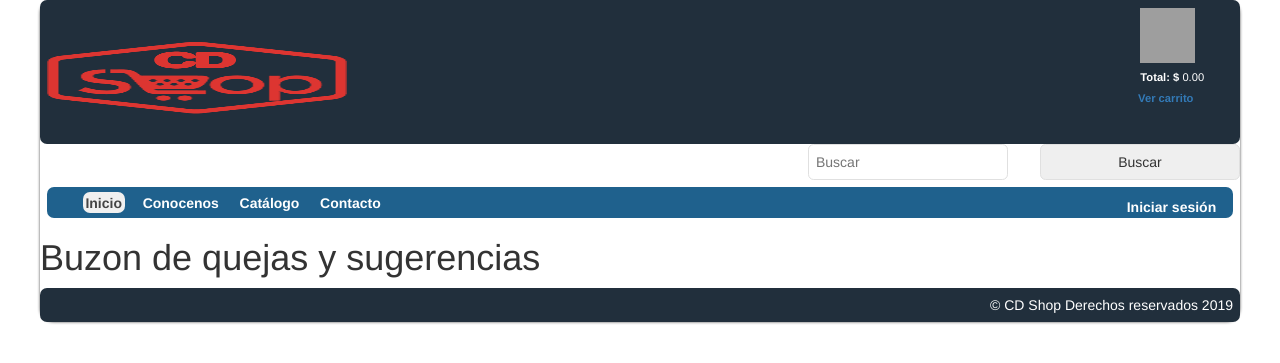
After one commit to IngCampos/tienda, a CodeIgniter app: page /tienda/index.php/principal/buzon in a window 1280 px wide. The commit adds this page. Shown: the top 363 px of the page. Run offline with CodeIgniter, Linux system fonts and the light colour scheme; grey boxes are pictures that could not be loaded.

Commit message:
Agregacion panel buzon
Se moveran el buzon de quejas y sugerencias de la parte de admi a la parte de buzon

```diff
--- a/application/controllers/principal.php
+++ b/application/controllers/principal.php
@@ -35,6 +35,14 @@ class Principal extends CI_Controller
 		$data["menu_current"] = "index";
 		$data["total"] = $this->carrito->get_total();
 		$data["content"] = "estadisticas";
+		$this->load->view("template", $data);
+	}
+
+	public function buzon()
+	{
+		$data["menu_current"] = "index";
+		$data["total"] = $this->carrito->get_total();
+		$data["content"] = "buzon";
 		$this->load->view("template", $data);
 	}
 
--- /dev/null
+++ b/application/views/buzon.php
@@ -0,0 +1 @@
+<h1>Buzon de quejas y sugerencias</h1>
--- a/application/views/template/menu.php
+++ b/application/views/template/menu.php
@@ -21,6 +21,8 @@
 		<?php if($usuario->nombre=="admin1"){ ?>
 		<?php echo '<li><a href="http://localhost/tienda/principal/administrar">Administrar<a/></li>'?>
 		<?php echo '<li><a href="http://localhost/tienda/principal/estadisticas">Estadisticas<a/></li>'?>
+		<?php echo '<li><a href="http://localhost/tienda/principal/buzon">Buzon<a/></li>'?>
+
 		<?php } }?>
 
 	</ul>
```
